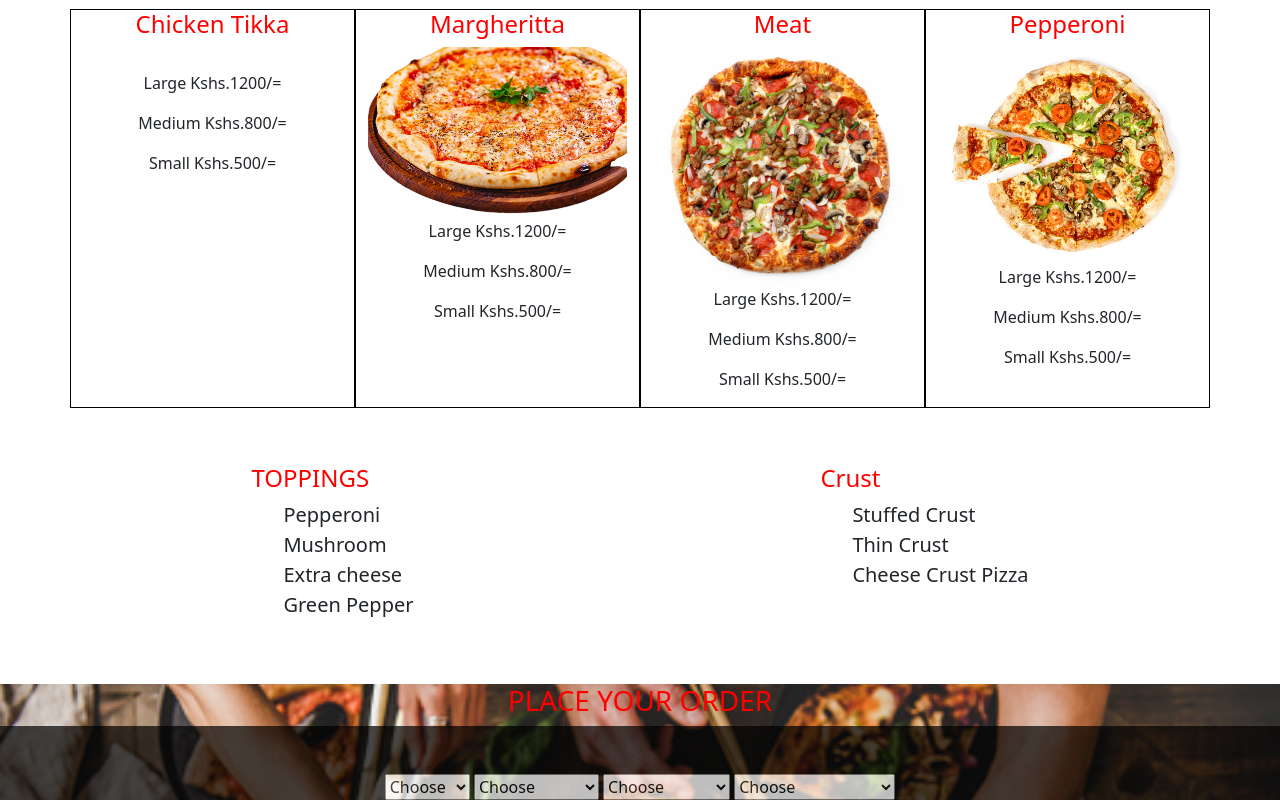
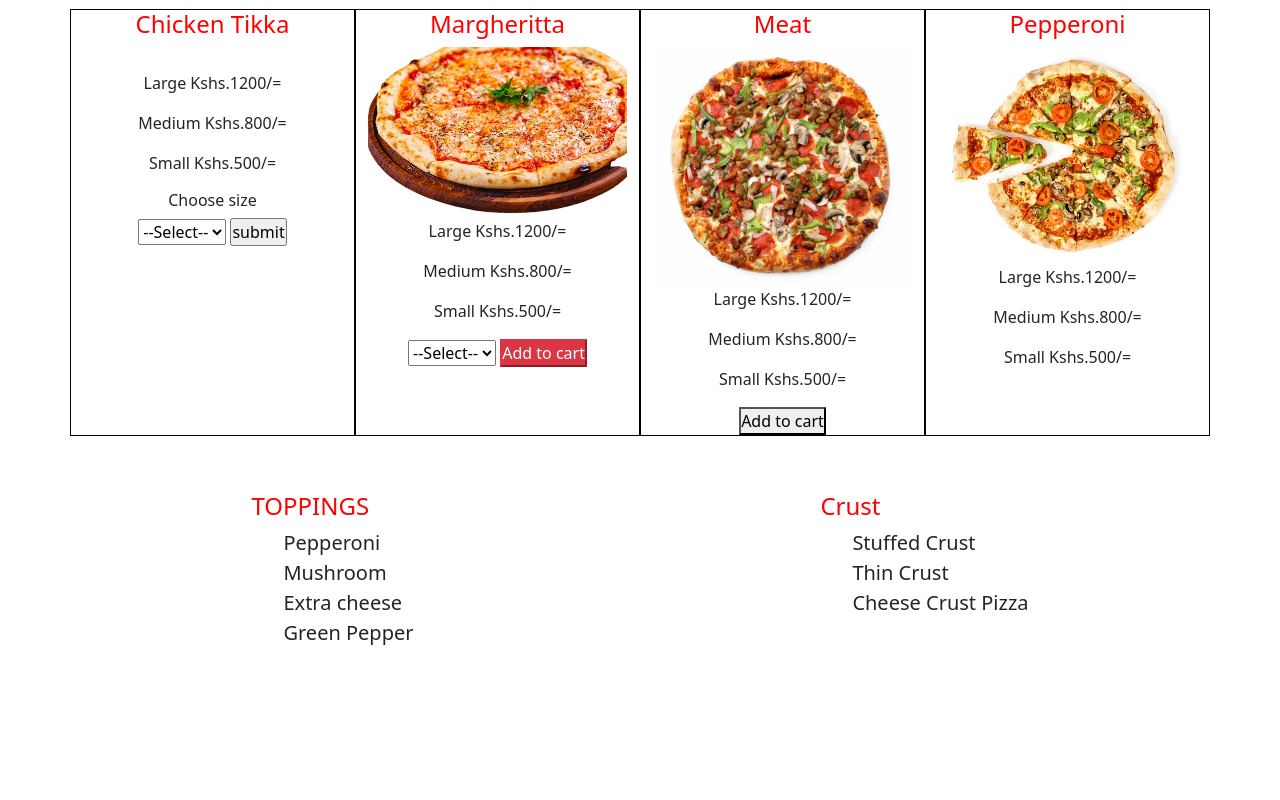
Before and after one commit to GeorgeM101/PizzaPalace, a plain HTML site: page index.html in a window 1280 px wide. Shown: the part 565-1365 px from the top of the page. After the commit the page ends 1277 px from the top, so only its background shows below. Drawn offline with nearby package versions, Linux system fonts and the light colour scheme.

Commit message:
add select option

```diff
--- a/index.css
+++ b/index.css
@@ -5,7 +5,7 @@
 }
 
 .container-fluid {
-  background-image: url(/pizza.jpg);
+  background-image: url(./pizza.jpg);
   background-size: cover;
   height: 60vh;
   text-decoration: none;
@@ -54,7 +54,9 @@ h2 {
 .nav ul li:hover {
   color: blue;
 }
-
+.nav ul li a {
+  text-decoration: none;
+}
 /* menu */
 .container {
   /* align-items: center; */
@@ -86,13 +88,20 @@ h4 {
 .container-2 {
   background-image: url(./img/together.jpg);
   background-size: cover;
+  display: flex;
   text-transform: uppercase;
   text-align: center;
   color: red;
+  padding: 20px;
+  background-color: black;
+  /* opacity: 0.7; */
+  width: 800px;
+  margin-left: 300px;
 }
-.order {
-  align-items: center;
-  text-align: center;
-  background-color: black;
-  opacity: 0.7;
+.h6 {
+  color: red;
 }
+
+.itemms {
+  display: flex;
+}
--- a/index.html
+++ b/index.html
@@ -8,10 +8,10 @@
     <title>Test site</title>
 </head>
 <body>
-    <div class="nav nav-bar style-none fw-bold">
+    <div class="nav style-none fw-bold">
         <ul class="text-uppercase">
           <a href=""><li>Home</li></a>
-          <a href=""><li>Menu</li></a>
+          <a href="" id="tikka"><li>Menu</li></a>
           <a href=""><li>Order</li></a>
            <a href=""><li><i class="fas fa-shopping-cart"></i> </li></a>
         </ul>
@@ -36,6 +36,14 @@
                 <p>Large Kshs.1200/=</p>
                 <p>Medium Kshs.800/=</p>
                 <p>Small Kshs.500/=</p>
+                <h6>Choose size</h6>
+                <select name="Size" id="size">
+                  <option value="">--Select--</option>
+                   <option value="">Small</option>
+                   <option value="">Medium</option>
+                   <option value="">Large</option>
+               </select>
+               <input type="submit"value="submit" onclick="addCart()">
              </div>
              <div class="col md-3">
                  <h4>Margheritta</h4>
@@ -43,6 +51,14 @@
                 <p>Large Kshs.1200/=</p>
                 <p>Medium Kshs.800/=</p>
                 <p>Small Kshs.500/=</p>
+                <select name="Size" id="size">
+                    <option value="">--Select--</option>
+                     <option value="">Small</option>
+                     <option value="">Medium</option>
+                     <option value="">Large</option>
+                 </select>
+                 <button class="btn-danger">Add to cart
+                 </button>
              </div>
              <div class="col md-3">
                  <h4>Meat</h4>
@@ -50,6 +66,7 @@
                 <p>Large Kshs.1200/=</p>
                 <p>Medium Kshs.800/=</p>
                 <p>Small Kshs.500/=</p>
+                <button>Add to cart</button>
              </div>
              <div class="col">
                  <h4>Pepperoni</h4>
@@ -63,7 +80,7 @@
 
      <!-- extra -->
      <div class="container1 mt-2 p-5">
-         <div class="toppings">
+         <div class="toppings" id="">
              <h4>TOPPINGS</h4>
              <div class="lists">
                  <ul>
@@ -85,43 +102,11 @@
      </div>
 
     <!-- order -->
-    <div class="container-2">
-        <h3>place your order</h3>
-     <div class="order">
-         <br>
-         <br>
-             <select name="" id="">
-                 <h6>Select size</h6>
-                <option value="">Choose</option>
-                 <option value="">Small</option>
-                 <option value="">Medium</option>
-                 <option value="">Large</option>
-             </select>
-             <select name="" id="">
-                 <h6>Select Flavour</h6>
-                <option value="">Choose</option>
-                 <option value="">Chicken Tikka</option>
-                 <option value="">Margheritta</option>
-                 <option value="">Meat</option>
-                 <option value="">Pepperoni</option>
-                </select>
-                <select name="Toppings" id="">
-                    <h6>Select Topping</h6>
-                    <option value="">Choose</option>
-                    <option value="">pepperoni</option>
-                    <option value="">Mushroom</option>
-                    <option value="">Extra Cheese</option>
-                    <option value="">Green pepper</option>
-                </select>
-                <select name="Crust" id="">
-                    <h6>Select Crust</h6>
-                    <option value="">Choose</option>
-                    <option value="">Stuffed crust</option>
-                    <option value="">Thin crust</option>
-                    <option value="">Cheese crust Pizza</option>
-                </select>
-     </div>
-    </div>
+
+
+
+                <script src="main.js"></script>
+            </div>
 
 </body>
 </html>
--- a/main.js
+++ b/main.js
@@ -0,0 +1,11 @@
+var pizzaSize = document.getElementById("size")
+
+var toppingsType = ["Pepperoni", "Mushroom", "Extra Cheese", "Green pepper"]
+
+function addCart(){
+    if(size.value == "--Select--" || size.value == "Small" || size.value == "Medium" || size.value == "Large")
+    alert("select size");
+    else(
+
+    )
+};
```
